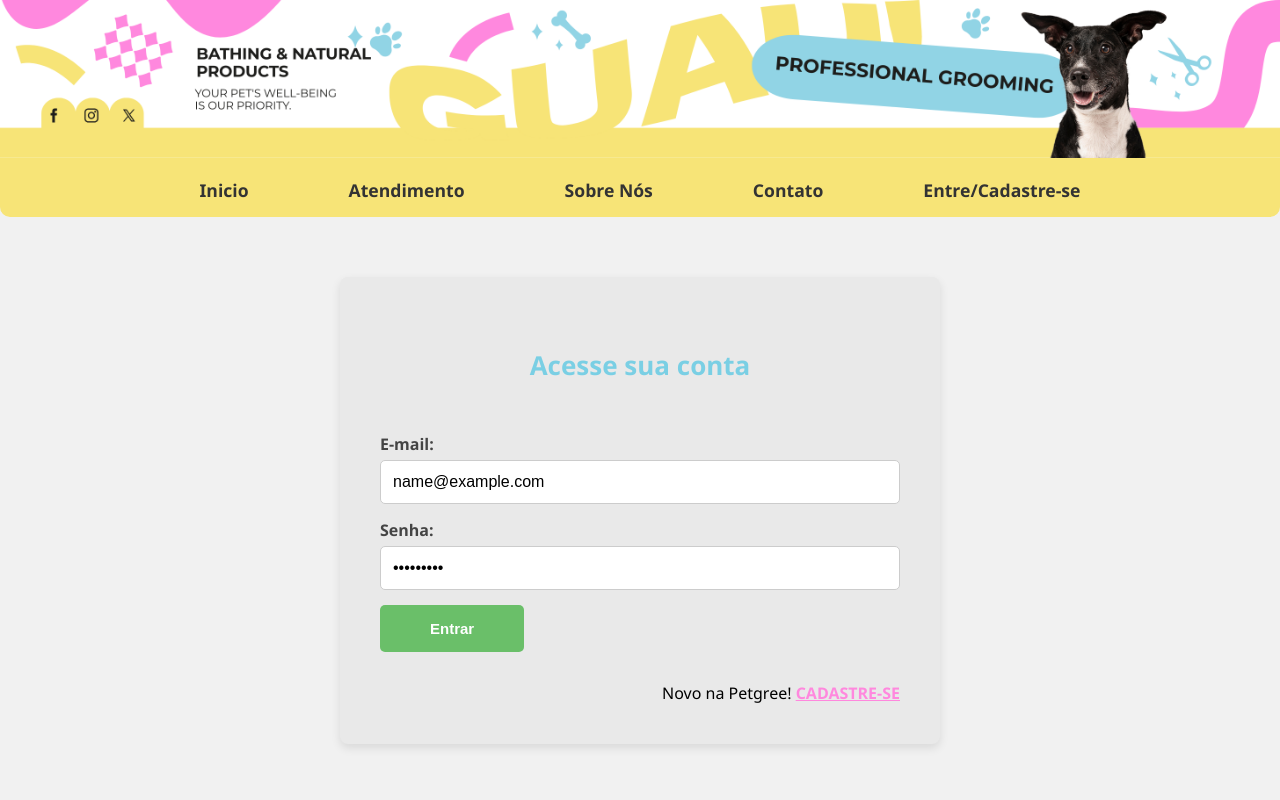
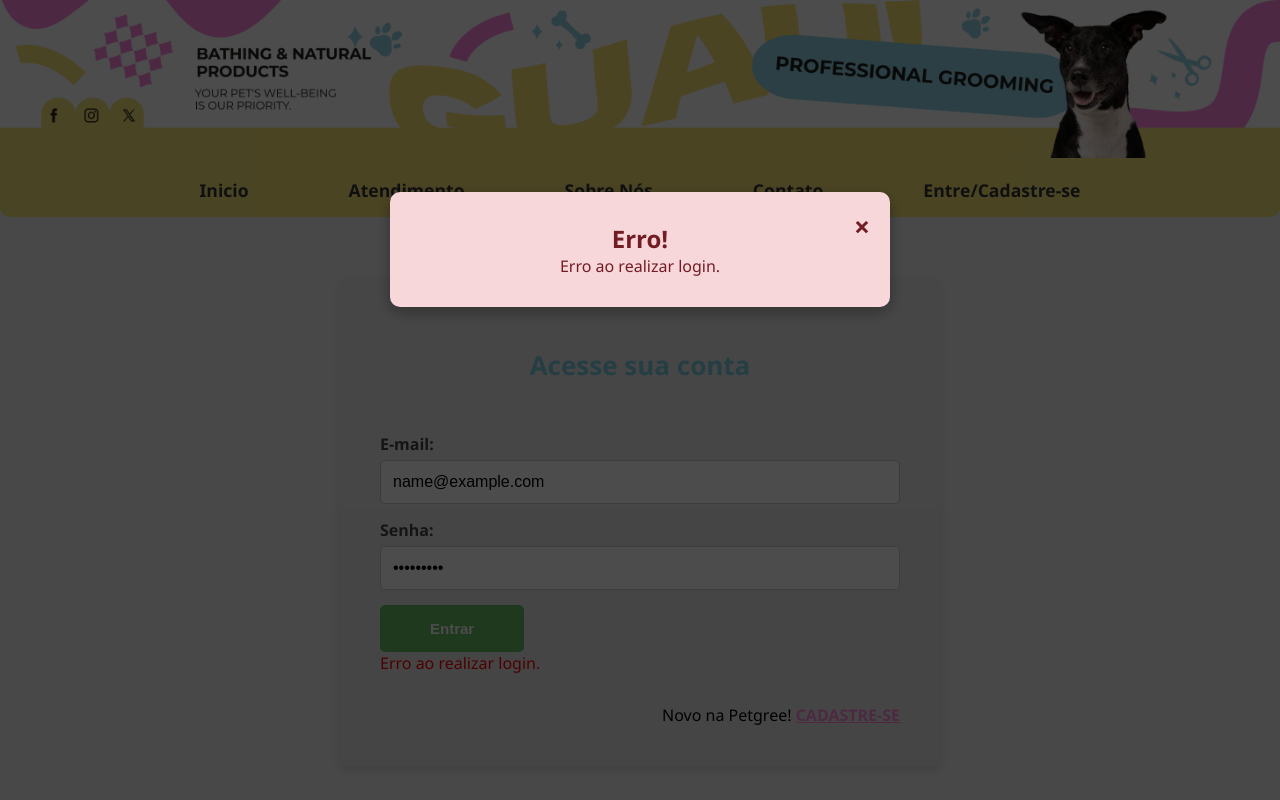
Before and after one commit to BMathiass/Petgree-Project, a plain HTML site: page Front_End/public/pages/login.html in a window 1280 px wide. Both pictures are taken after typing "name@example.com", "Sample123" into the empty fields and a click on the button "Entrar". Shown: the top 800 px of the page. Drawn offline with Linux system fonts and the light colour scheme; no server answers.

Commit message:
modal de erro

```diff
--- a/Front_End/public/assets/js/controllers/authController.js
+++ b/Front_End/public/assets/js/controllers/authController.js
@@ -159,12 +159,24 @@ export function validatePasswords() {
 
 export async function handleLogin(event) {
     event.preventDefault();
+    console.log("handleLogin disparado"); // teste
     const form = event.target;
     if (!form) return;
 
     const messageContainer = document.querySelector('#loginMessage');
     const errorModal = document.getElementById('errorModal'); // Selecionando o modal de erro
     const errorMessage = document.getElementById('errorMessage'); // Selecionando a mensagem de erro
+
+    // Verifique se o messageContainer está presente no DOM
+    if (!messageContainer) {
+        console.error('Erro: messageContainer não encontrado no DOM');
+        return;
+    }
+
+    if (!errorModal || !errorMessage) {
+        console.error('Erro: O modal ou a mensagem de erro não foram encontrados no DOM');
+        return;
+    }
 
     const { email, senha } = getLoginFormData(form);
 
@@ -211,23 +223,24 @@ export async function handleLogin(event) {
     }
 
     // Fechar o modal de erro apenas ao clicar no X
-
-    if (closeModalXBtn && errorModal) {
+    const closeModalXBtn = document.querySelector('#closeErrorModal');
+    if (closeModalXBtn) {
         closeModalXBtn.onclick = () => {
             errorModal.classList.remove('show');
         };
+    }
 
+    // Fechar o modal ao clicar fora dele
     window.onclick = (event) => {
         if (event.target === errorModal) {
             errorModal.classList.remove('show');
         }
     };
-      }
 
     // Sempre garantir que o modal de erro seja visível se houver um erro
     setTimeout(() => {
         if (errorModal.classList.contains('show')) {
             errorModal.classList.remove('show');
         }
-    }, 6000);
+    }, 6000); // Esconde o modal de erro após 6 segundos
 }
--- a/Front_End/public/pages/login.html
+++ b/Front_End/public/pages/login.html
@@ -41,6 +41,8 @@
         <button type="submit">Entrar</button>
       </form>
 
+      <div id="loginMessage"></div>
+
       <div class="login">
         <span>Novo na Petgree!</span>
         <a href="../pages/cadastro.html">CADASTRE-SE</a>
```
Lines whose indentation alone changed are shown as unchanged.
